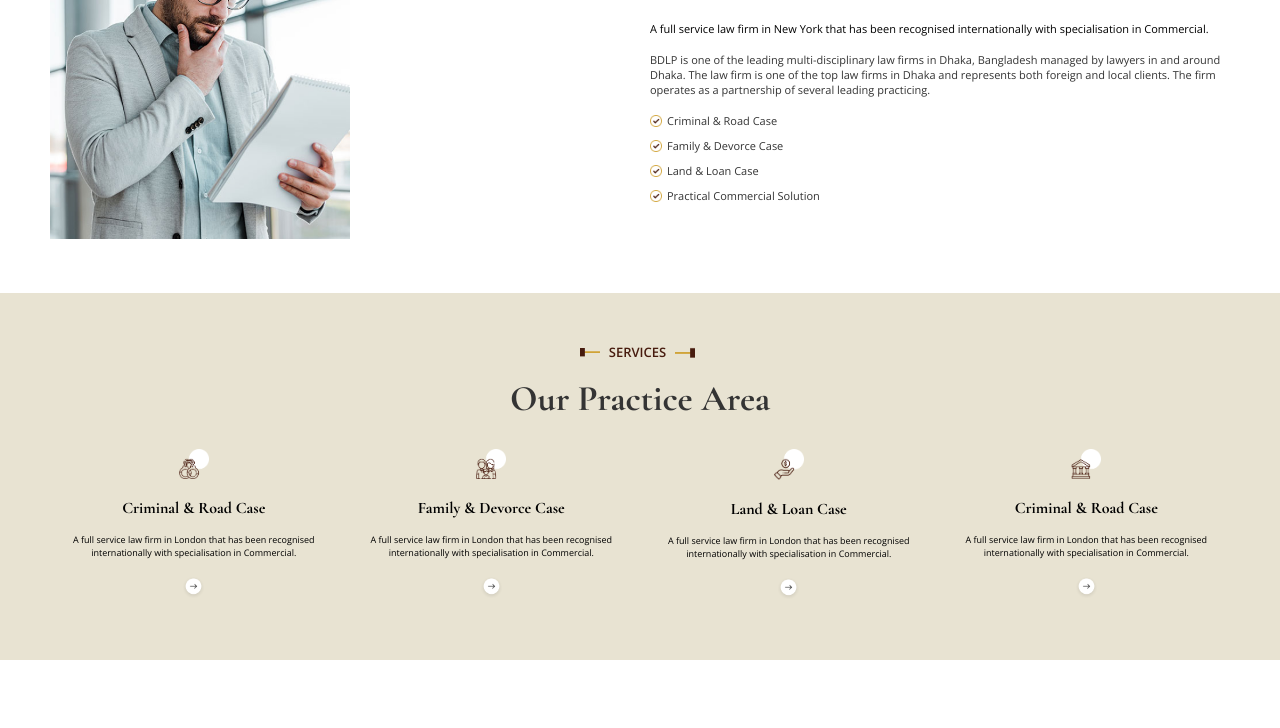
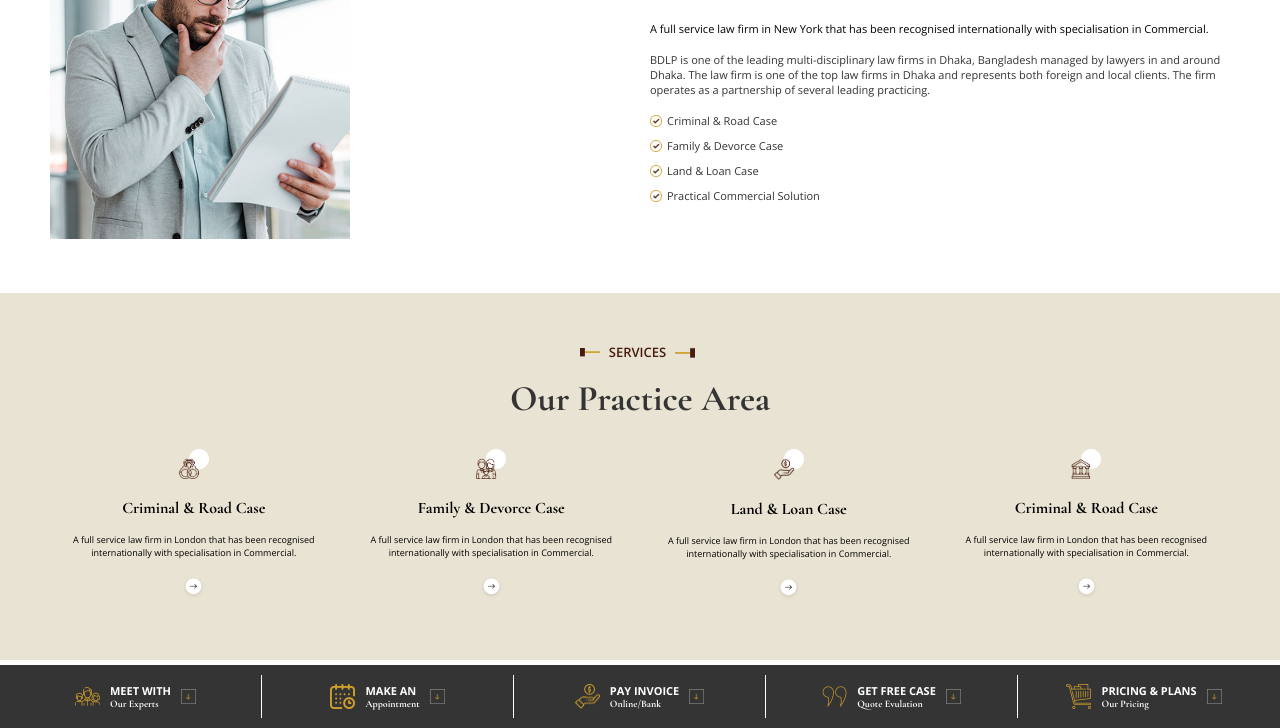
Before and after one commit to subhana0304/EPaathshala-Project1, a plain HTML site: page Index.html in a window 1280 px wide. Shown: the part 559-1287 px from the top of the page. Before the commit the page ends 1219 px from the top, so only its background shows below. Drawn offline with nearby package versions, Linux system fonts and the light colour scheme.

Commit message:
Features Section Added

```diff
--- a/CSS/style.css
+++ b/CSS/style.css
@@ -230,3 +230,47 @@
     font-weight: 300;
 }
 /* Service Section End */
+
+/* Features Section Start */
+.features{
+    background: #343434;
+    display: grid;
+    grid-template-columns: repeat(5, 1fr);
+    padding: 10px;
+    margin-top: 5px;
+}
+.feature{
+    display: flex;
+    border-right: 1px solid white;
+    justify-content: center;
+    align-items: center;
+}
+.last-feature{
+    border: none;
+    padding: 3px;
+}
+.feature img{
+    width: 25px;
+    height: 25px;
+}
+.feature img.down-arrow{
+    width: 15px;
+    height: 15px;
+}
+.feature .feature-text{
+    margin: 0 5px;
+    padding: 5px;
+}
+.feature .feature-text h6{
+    font-size: 11px;
+    font-family: 'Open Sans', sans-serif;
+    font-weight: 700;
+    color: white;
+}
+.feature .feature-text p{
+    font-size: 10px;
+    font-family: 'Cormorant Garamond', serif;
+    font-weight: 700;
+    color: white;
+}
+/* Features Section End */
--- a/Index.html
+++ b/Index.html
@@ -1,11 +1,13 @@
 <!DOCTYPE html>
 <html lang="en">
+
 <head>
     <meta charset="UTF-8">
     <meta name="viewport" content="width=device-width, initial-scale=1.0">
     <title>LawFirm</title>
     <link rel="stylesheet" href="CSS/style.css">
 </head>
+
 <body>
     <!-- Header Start -->
 
@@ -65,8 +67,11 @@
         <div class="right-about">
             <p><img src="Images/OrderIcon.png" alt=""> ABOUT US</p>
             <h1>Why You Need The <br> Top Lawyers.</h1>
-            <p class="light-text">A full service law firm in New York that has been recognised internationally with specialisation in Commercial.</p>
-            <p>BDLP is one of the leading multi-disciplinary law firms in Dhaka, Bangladesh managed by lawyers in and around Dhaka. The law firm is one of the top law firms in Dhaka and represents both foreign and local clients. The firm operates as a partnership of several leading practicing.</p>
+            <p class="light-text">A full service law firm in New York that has been recognised internationally with
+                specialisation in Commercial.</p>
+            <p>BDLP is one of the leading multi-disciplinary law firms in Dhaka, Bangladesh managed by lawyers in and
+                around Dhaka. The law firm is one of the top law firms in Dhaka and represents both foreign and local
+                clients. The firm operates as a partnership of several leading practicing.</p>
             <ul>
                 <li><img src="Images/signIcon.png" alt=""> Criminal & Road Case</li>
                 <li><img src="Images/signIcon.png" alt=""> Family & Devorce Case</li>
@@ -81,31 +86,36 @@
     <!-- Service Section Start -->
 
     <div class="service">
-        <p><img src="Images/OrderIcon.png" alt=""> SERVICES <img class="right-order" src="Images/OrderIcon.png" alt=""></p>
-            <h1>Our Practice Area</h1>
+        <p><img src="Images/OrderIcon.png" alt=""> SERVICES <img class="right-order" src="Images/OrderIcon.png" alt="">
+        </p>
+        <h1>Our Practice Area</h1>
         <div class="cards">
             <div class="card">
                 <img src="Images/card1.png" alt="">
                 <h6>Criminal & Road Case</h6>
-                <p>A full service law firm in London that has been recognised internationally with specialisation in Commercial.</p>
+                <p>A full service law firm in London that has been recognised internationally with specialisation in
+                    Commercial.</p>
                 <img class="arrow-img" src="Images/rightArrow.png" alt="">
             </div>
             <div class="card">
                 <img src="Images/card2.png" alt="">
                 <h6>Family & Devorce Case</h6>
-                <p>A full service law firm in London that has been recognised internationally with specialisation in Commercial.</p>
+                <p>A full service law firm in London that has been recognised internationally with specialisation in
+                    Commercial.</p>
                 <img class="arrow-img" src="Images/rightArrow.png" alt="">
             </div>
             <div class="card">
                 <img src="Images/card3.png" alt="">
                 <h6>Land & Loan Case</h6>
-                <p>A full service law firm in London that has been recognised internationally with specialisation in Commercial.</p>
+                <p>A full service law firm in London that has been recognised internationally with specialisation in
+                    Commercial.</p>
                 <img class="arrow-img" src="Images/rightArrow.png" alt="">
             </div>
             <div class="card">
                 <img src="Images/card4.png" alt="">
                 <h6>Criminal & Road Case</h6>
-                <p>A full service law firm in London that has been recognised internationally with specialisation in Commercial.</p>
+                <p>A full service law firm in London that has been recognised internationally with specialisation in
+                    Commercial.</p>
                 <img class="arrow-img" src="Images/rightArrow.png" alt="">
             </div>
         </div>
@@ -113,9 +123,55 @@
 
     <!-- Service Section End -->
 
+    <!-- Features Section Start -->
 
+    <div class="features">
+        <div class="feature">
+            <img src="Images/feature1.png" alt="">
+            <div class="feature-text">
+                <h6>MEET WITH</h6>
+                <p>Our Experts</p>
+            </div>
+            <img class="down-arrow" src="Images/downArrow.png" alt="">
+        </div>
+        <div class="feature">
+            <img src="Images/feature2.png" alt="">
+            <div class="feature-text">
+                <h6>MAKE AN</h6>
+                <p>Appointment</p>
+            </div>
+            <img class="down-arrow" src="Images/downArrow.png" alt="">
+        </div>
+        <div class="feature">
+            <img src="Images/feature3.png" alt="">
+            <div class="feature-text">
+                <h6>PAY INVOICE</h6>
+                <p>Online/Bank</p>
+            </div>
+            <img class="down-arrow" src="Images/downArrow.png" alt="">
+        </div>
+        <div class="feature">
+            <img src="Images/feature4.png" alt="">
+            <div class="feature-text">
+                <h6>GET FREE CASE</h6>
+                <p>Quote Evulation</p>
+            </div>
+            <img class="down-arrow" src="Images/downArrow.png" alt="">
+        </div>
+        <div class="feature last-feature">
+            <img src="Images/feature5.png" alt="">
+            <div class="feature-text">
+                <h6>PRICING & PLANS</h6>
+                <p>Our Pricing</p>
+            </div>
+            <img class="down-arrow" src="Images/downArrow.png" alt="">
+        </div>
+    </div>
+
+    <!-- Features Section End -->
 
 
 
 </body>
+
 </html>
```
Also changed, not shown: Images/downArrow.png (added), Images/feature1.png (added), Images/feature2.png (added), Images/feature3.png (added), Images/feature4.png (added), Images/feature5.png (added).
